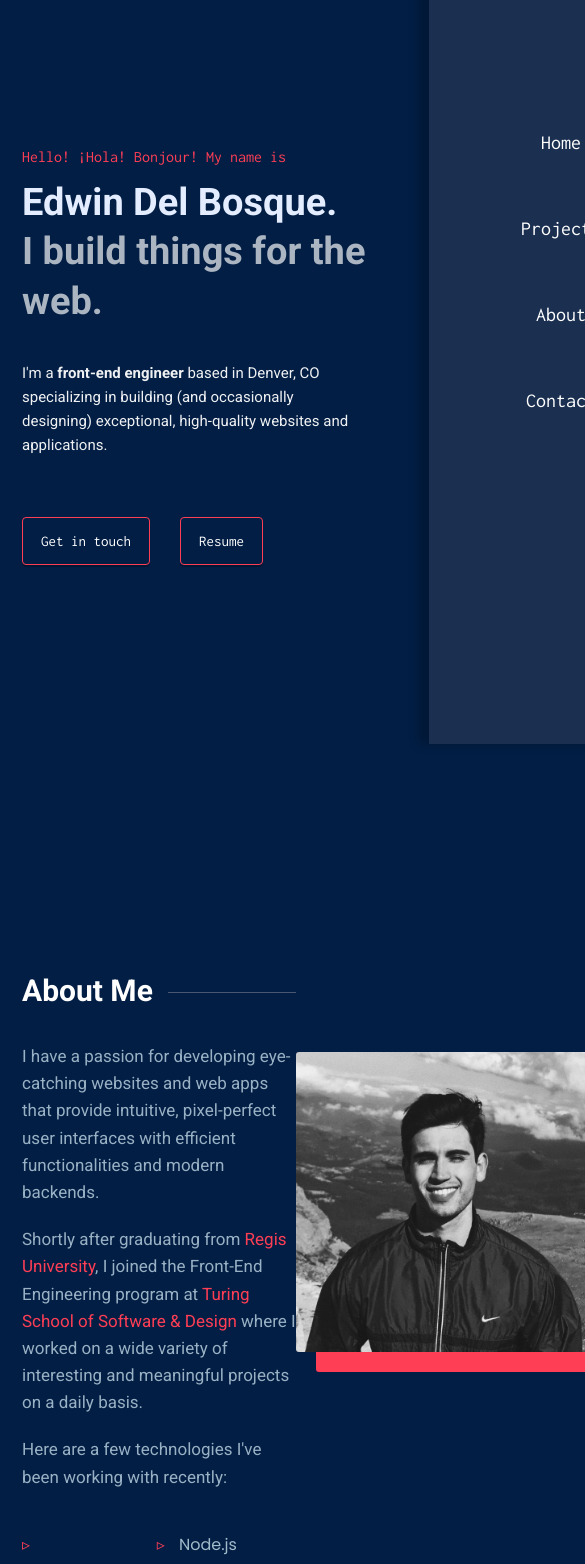
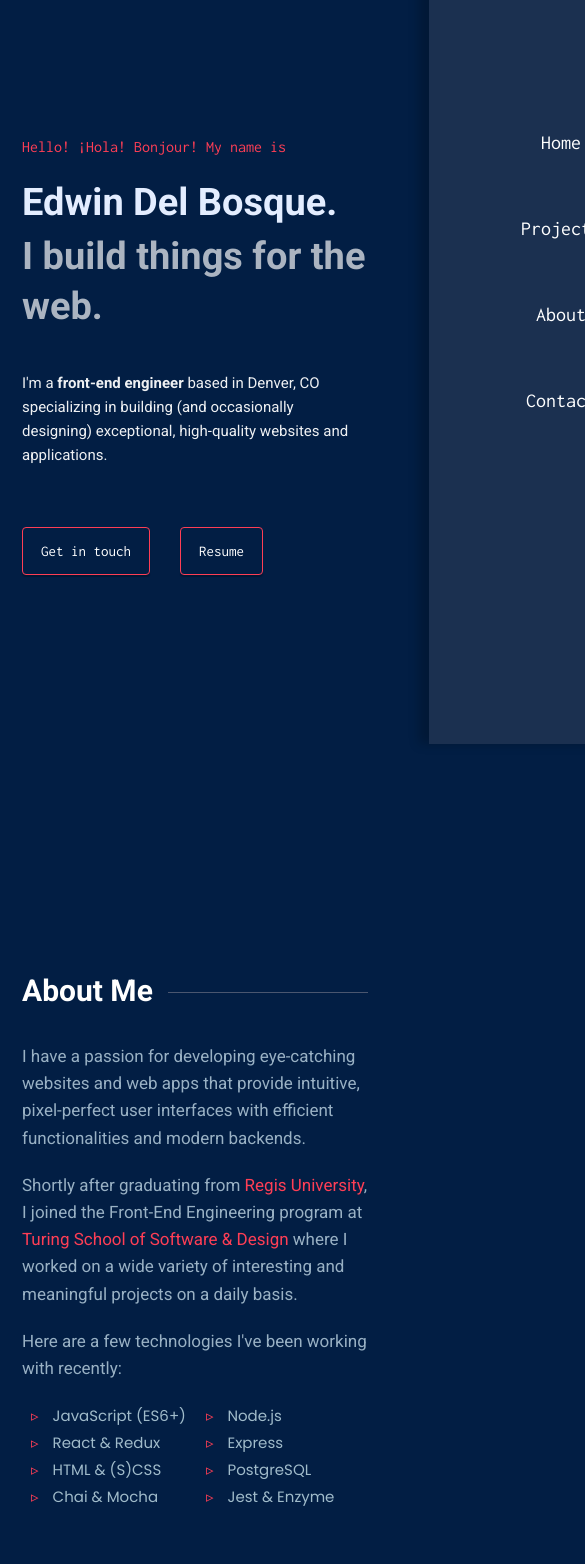
Before and after one commit to royamoussapour/portfolio, a React (Create React App) app: page / in a window 390 px wide. Shown: the part 100-1664 px from the top of the page, 585 px wide, since content can reach past the window. Built offline with nearby package versions, Linux system fonts and the light colour scheme.

Commit message:
Add media queries for AboutMe section

```diff
--- a/src/components/AboutMe/AboutMe.scss
+++ b/src/components/AboutMe/AboutMe.scss
@@ -61,10 +61,11 @@
 
 .skills {
 	display: flex;
-	padding-top: 20px;
+	padding-top: 0px;
 
 	ul {
-		margin-right: 50px;
+		margin-right: 40px;
+		min-width: 160px;
 	}
 
 	li {
@@ -84,3 +85,46 @@
 	width: 50%;
 	border-top: 1px solid #5d657acb;
 }
+
+@media only screen and (max-width: 900px) {
+	.about-box {
+		flex-direction: column;
+		align-items: center;
+	}
+
+	.AboutMe {
+		img {
+			width: 250px;
+		}
+	}
+
+	.about-description {
+		padding-top: 50px;
+		width: 100%;
+		border-top: 1px solid #5d657acb;
+		display: flex;
+		flex-direction: column;
+		align-items: center;
+	}
+
+	.skills {
+		padding-left: 0px;
+		margin-left: 0px;
+		justify-content: flex-start;
+
+		ul {
+			min-width: 133px;
+			font-size: 15px;
+			margin-right: 20px;
+		}
+	}
+}
+
+@media only screen and (max-width: 420px) {
+	.AboutMe {
+		img {
+			width: 250px;
+			margin-right: 20px;
+		}
+	}
+}
--- a/src/components/App/App.scss
+++ b/src/components/App/App.scss
@@ -1,13 +1,16 @@
 h1 {
 	font-size: 70px;
 	font-family: 'Roboto';
+	margin-bottom: 5px;
 	color: rgb(227, 237, 255);
 }
 
 .title-section {
 	width: 100%;
-	min-height: 700px;
+	min-height: 100vh;
+	max-width: 1000px;
 	display: flex;
+	height: 100vh;
 	flex-direction: column;
 	justify-content: center;
 	padding: 50px 0;
@@ -17,7 +20,7 @@ h1 {
 	font-size: 20px;
 	font-weight: 400;
 	color: #fe3e55;
-	margin-bottom: 10px;
+	margin-bottom: 20px;
 	font-family: 'Inconsolata';
 }
 
```
